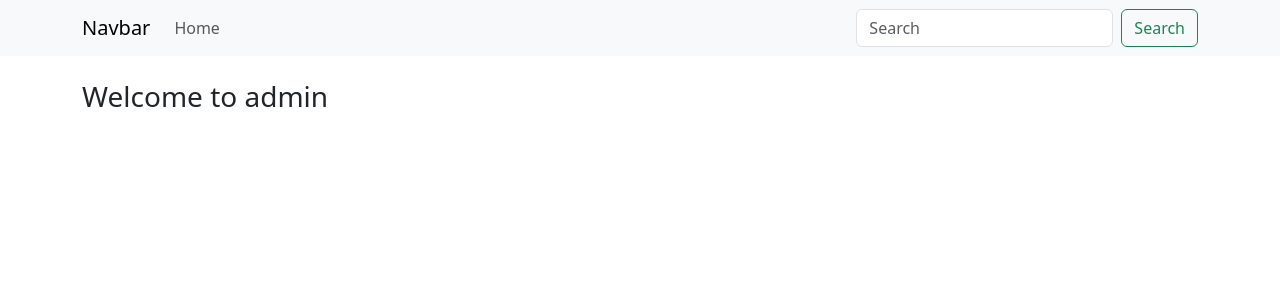
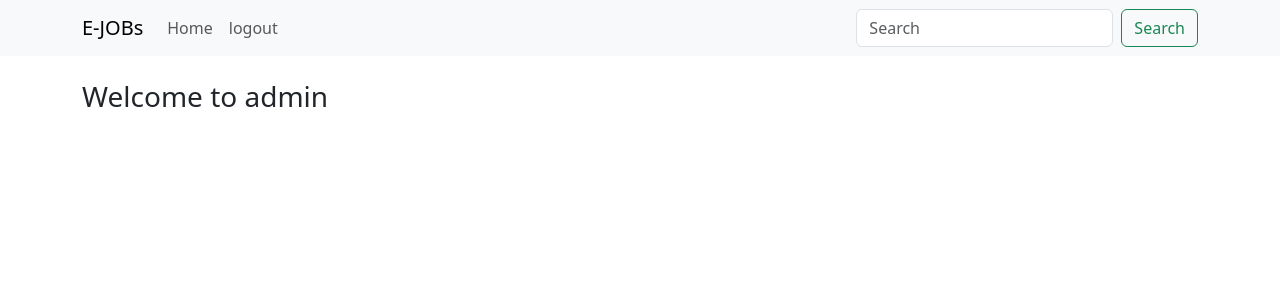
Before and after one commit to Bikrom2001/job-Portal, a Django app: page /dashboard/ in a window 1280 px wide. Shown: the top 300 px of the page. Run offline with Django 5.2, Linux system fonts and the light colour scheme; a user stored in the database is signed in.

Commit message:
logout done

```diff
--- a/jobPortalProject/jobPortalProject/settings.py
+++ b/jobPortalProject/jobPortalProject/settings.py
@@ -123,5 +123,7 @@ MEDIA_URL = '/media/'
 MEDIA_ROOT = BASE_DIR / 'media/'
 AUTH_USER_MODEL='jobportal.User'
 
+LOGIN_URL='login_view'
+
 CRISPY_ALLOWED_TEMPLATE_PACKS = "bootstrap5"
 CRISPY_TEMPLATE_PACK = "bootstrap5"
--- a/jobPortalProject/jobportal/templates/master/nav.html
+++ b/jobPortalProject/jobportal/templates/master/nav.html
@@ -1,14 +1,31 @@
 <nav class="navbar navbar-expand-lg bg-body-tertiary">
   <div class="container">
-    <a class="navbar-brand" href="#">Navbar</a>
+    <a class="navbar-brand" href="#">E-JOBs</a>
     <button class="navbar-toggler" type="button" data-bs-toggle="collapse" data-bs-target="#navbarSupportedContent" aria-controls="navbarSupportedContent" aria-expanded="false" aria-label="Toggle navigation">
       <span class="navbar-toggler-icon"></span>
     </button>
     <div class="collapse navbar-collapse" id="navbarSupportedContent">
       <ul class="navbar-nav me-auto mb-2 mb-lg-0">
+
+
+
+        {% if request.user.is_authenticated %}
         <li class="nav-item">
           <a class="nav-link " href="#">Home</a>
         </li>
+        <li class="nav-item">
+          <a class="nav-link " href="{% url 'logout_view' %}">logout</a>
+        </li>
+        {% else %}
+        <li class="nav-item">
+          <a class="nav-link " href="{% url 'login_view' %}">Login</a>
+        </li>
+        <li class="nav-item">
+          <a class="nav-link " href="{% url 'register_view' %}">Register</a>
+        </li>
+        {% endif %}
+
+
 
       </ul>
       <form class="d-flex" role="search">
--- a/jobPortalProject/jobportal/urls.py
+++ b/jobPortalProject/jobportal/urls.py
@@ -5,5 +5,6 @@ from jobportal.views import *
 urlpatterns = [
     path('register/', register_view, name='register_view'),
     path('login/', login_view, name='login_view'),
+    path('logout/', logout_view, name='logout_view'),
     path('dashboard/', dashboard_view, name='dashboard_view'),
 ]
--- a/jobPortalProject/jobportal/views.py
+++ b/jobPortalProject/jobportal/views.py
@@ -1,5 +1,6 @@
 from django.shortcuts import render, redirect
 from django.contrib.auth.forms import AuthenticationForm
+from django.contrib.auth.decorators import login_required
 from django.contrib.auth import login, logout
 from jobportal.models import *
 from jobportal.forms import *
@@ -51,7 +52,15 @@ def login_view(request):
 
     return render(request, 'master/base-form.html', context)
 
-
+@login_required
 def dashboard_view(request):
 
     return render(request, 'dashboard.html')
+
+
+@login_required
+def logout_view(request):
+
+    logout(request)
+
+    return redirect('login_view')
```
Also changed, not shown: jobPortalProject/db.sqlite3.
